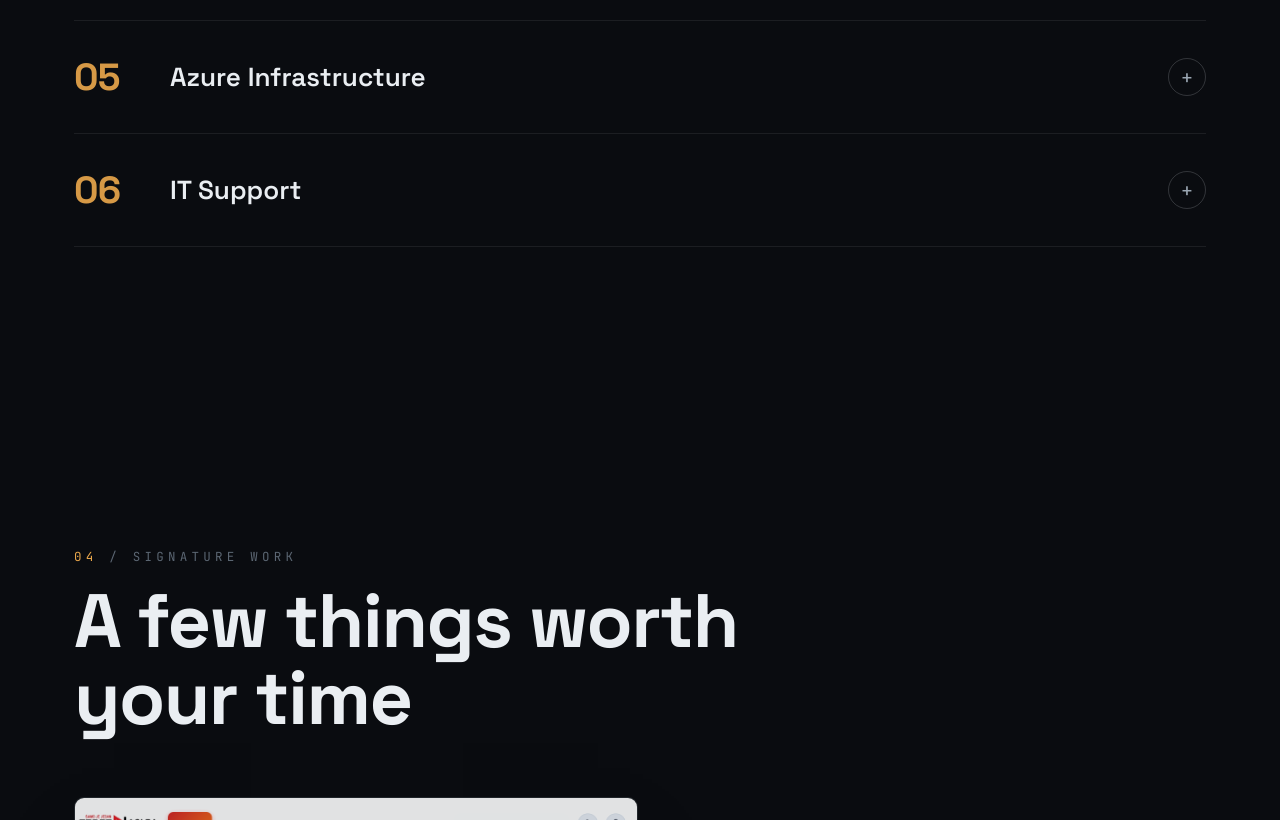
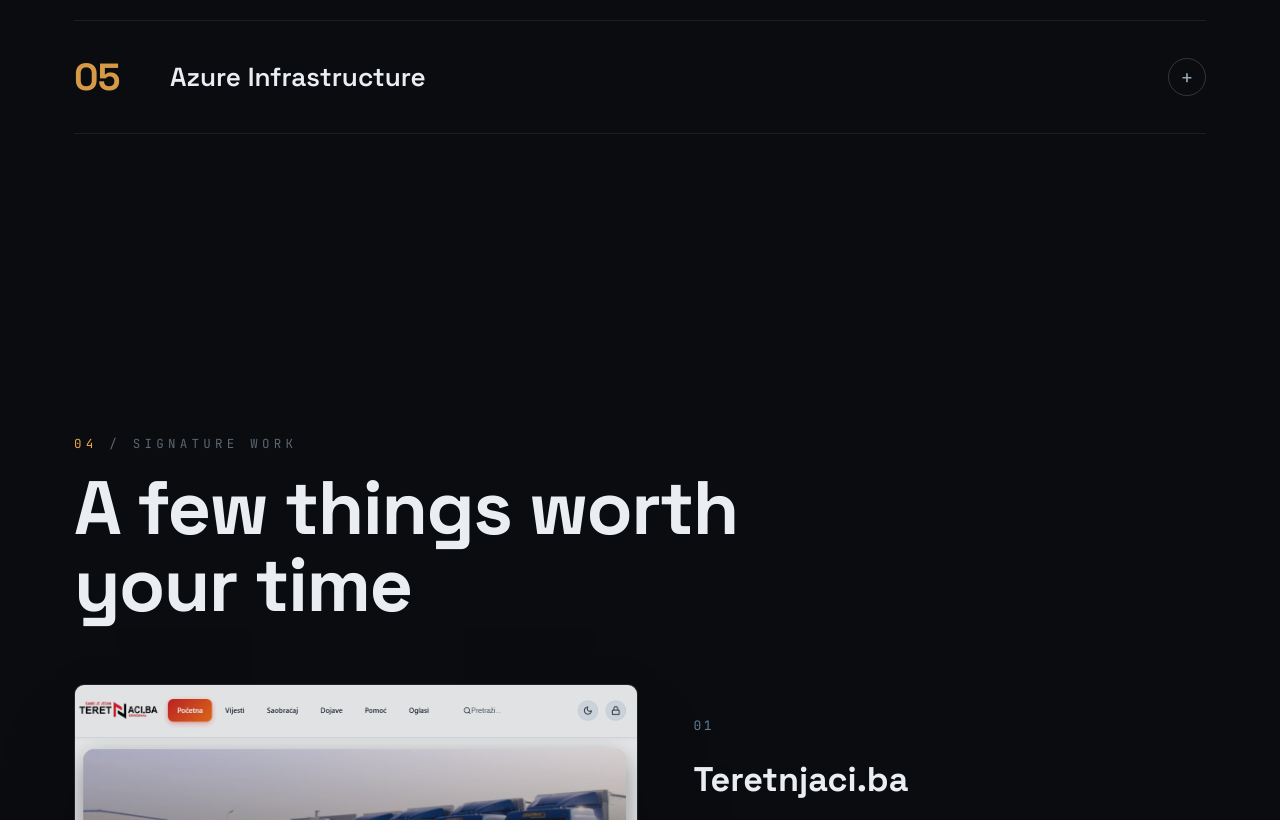
Before and after one commit to metur100/Medin.Turkes, a React (Vite) app: page / in a window 1280 px wide. Shown: the part 2980-3800 px from the top of the page. Built offline with nearby package versions, Linux system fonts and the light colour scheme.

Commit message:
Remove IT Support

```diff
--- a/src/i18n/index.tsx
+++ b/src/i18n/index.tsx
@@ -39,7 +39,6 @@ const dict = {
         { n: "03", t: "Mobile Apps", d: "I build mobile apps for iPhone and Android with a smooth, simple experience that feels right on both." },
         { n: "04", t: "Games", d: "I create interactive game experiences, from lightweight browser concepts to polished app-based ideas." },
         { n: "05", t: "Azure Infrastructure", d: "I set up and improve Azure environments, deployments and cloud foundations so products run cleanly." },
-        { n: "06", t: "IT Support", d: "I help solve technical problems, improve workflows and support teams when systems need to keep moving." },
       ],
     },
     work: {
```
